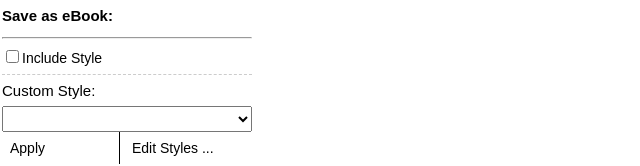
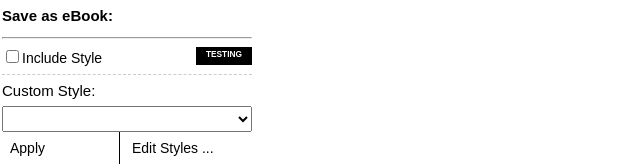
Before and after one commit to alexadam/save-as-ebook, a browser extension: page web-extension/menu.html in a window 1280 px wide. Shown: the top 166 px of the page, without its empty margins (0-640 px from the left). Drawn offline with Linux system fonts and the light colour scheme.

Commit message:
add testing label

```diff
--- a/web-extension/menu.html
+++ b/web-extension/menu.html
@@ -123,7 +123,7 @@
   <div class="menu-holder">
     <div id="menuTitle">Save as eBook:</div>
     <hr/>
-    <div id="includeStyle"><input type="checkbox" name="button" id="includeStyleCheck"></input>Include Style</div>
+    <div id="includeStyle"><input type="checkbox" name="button" id="includeStyleCheck"></input>Include Style<span style="float:right;background-color:black;color:white;font-size:10px;padding:2px 10px;"><sup><b>TESTING</b></sup></span></div>
     <div id="styleLabel">Custom Style:</div>
     <div>
       <select id="allStylesList"></select>
```
